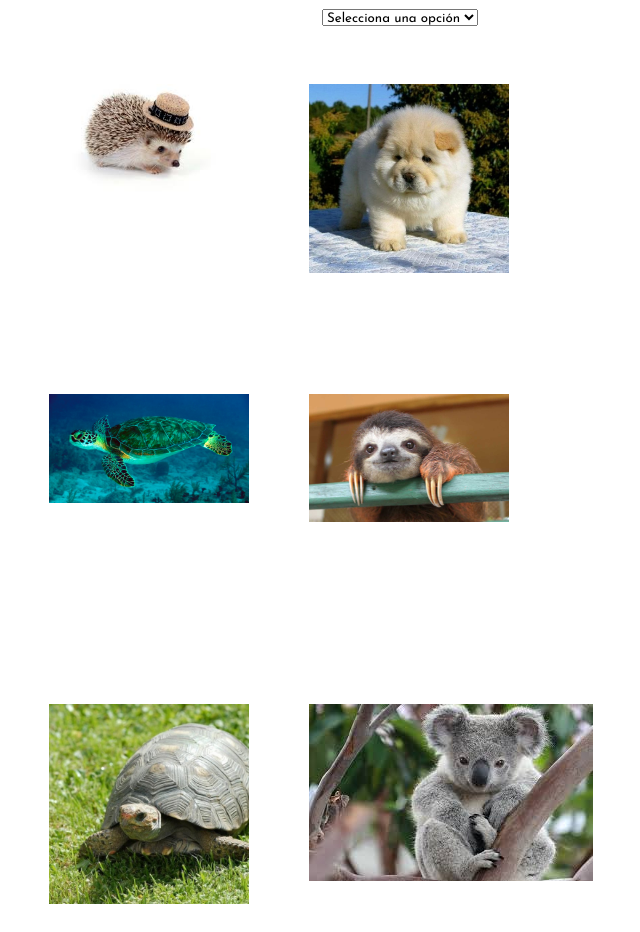
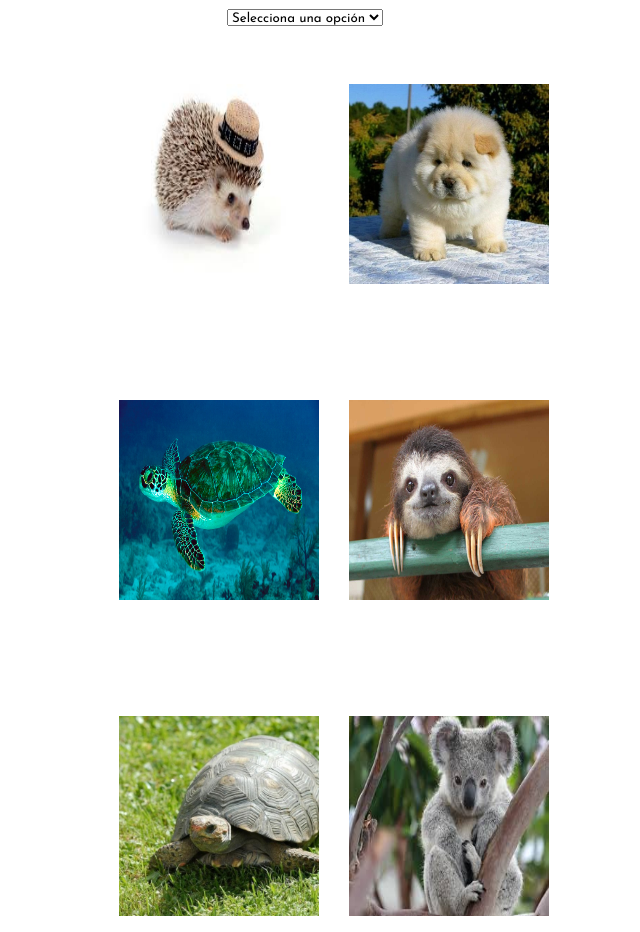
Before and after one commit to betsy18/mini-zoo, a plain HTML site: page index.html in a window 1280 px wide. Shown: the part 78-1010 px from the top of the page, without its empty margins (250-890 px from the left). Drawn offline with Linux system fonts and the light colour scheme.

Commit message:
Mejorando la estructura

```diff
--- a/css/main.css
+++ b/css/main.css
@@ -8,33 +8,42 @@
 
 .container{
     text-align: center;
-    /*outline: 1px solid peru;*/
+    /* outline: 1px solid peru; */
     height: 750px;
     position: relative;
     width: 58%;
     margin-top:30px;
     margin-left: auto;
     margin-right: auto;
+    padding-left: 70px;
 }
 
 #select{
+    /* outline: 1px solid peru; */
     position: relative;
-    left: -250px;
+    left: -350px;
     top: 25px;
 }
 
 figure{
     position: relative;
-    /*outline: 1px solid black;*/
+    /* outline: 1px solid black; */
     height: 200px;
     width: 200px;
     float: left;
-    margin: 10px 30px;
+    margin: 0px 0px 16px 30px;
     margin-top: 100px;
+    /* padding-left: 70px; */
 }
 
 .animal{
-    max-width: 100%;
+    height: 200px;
+    width: 200px;
+}
+
+img[alt="koala"]{
+    height: 200px;
+    width: 200px;
 }
 
 .white-black{
```
